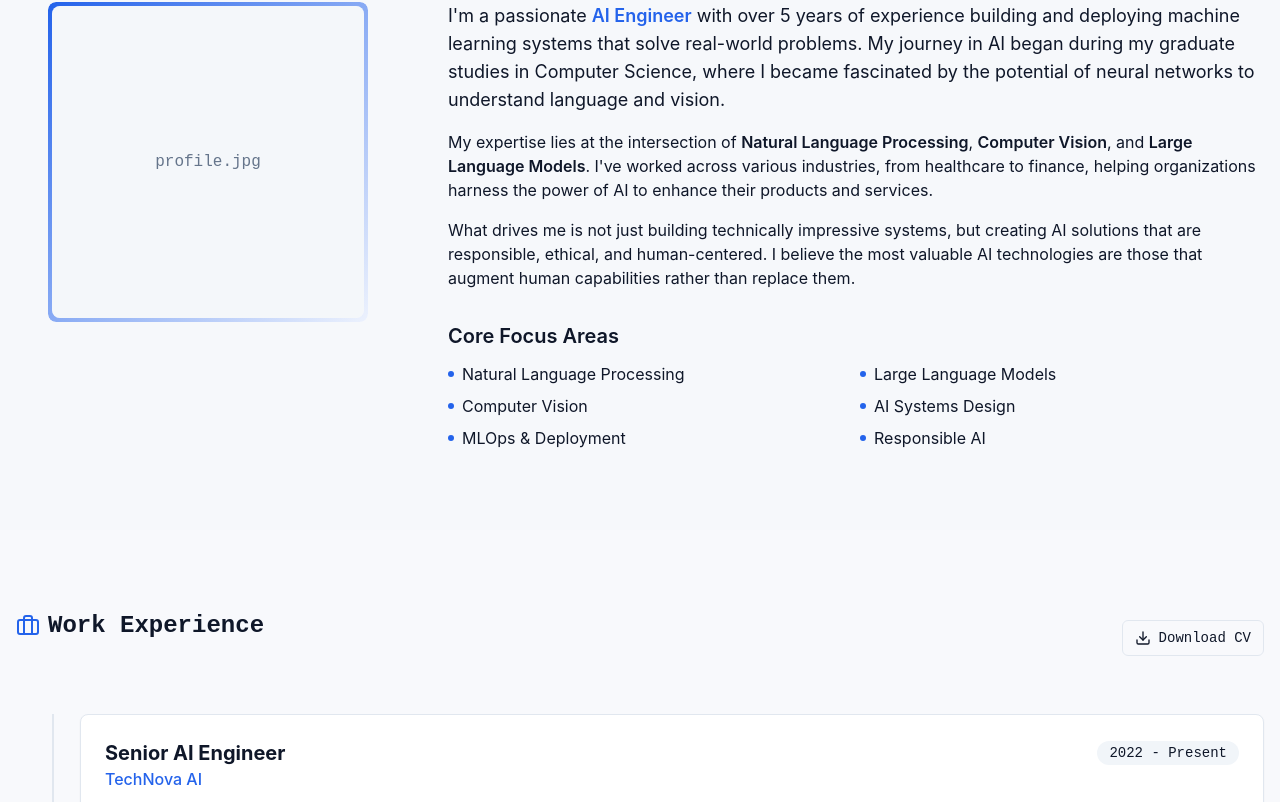
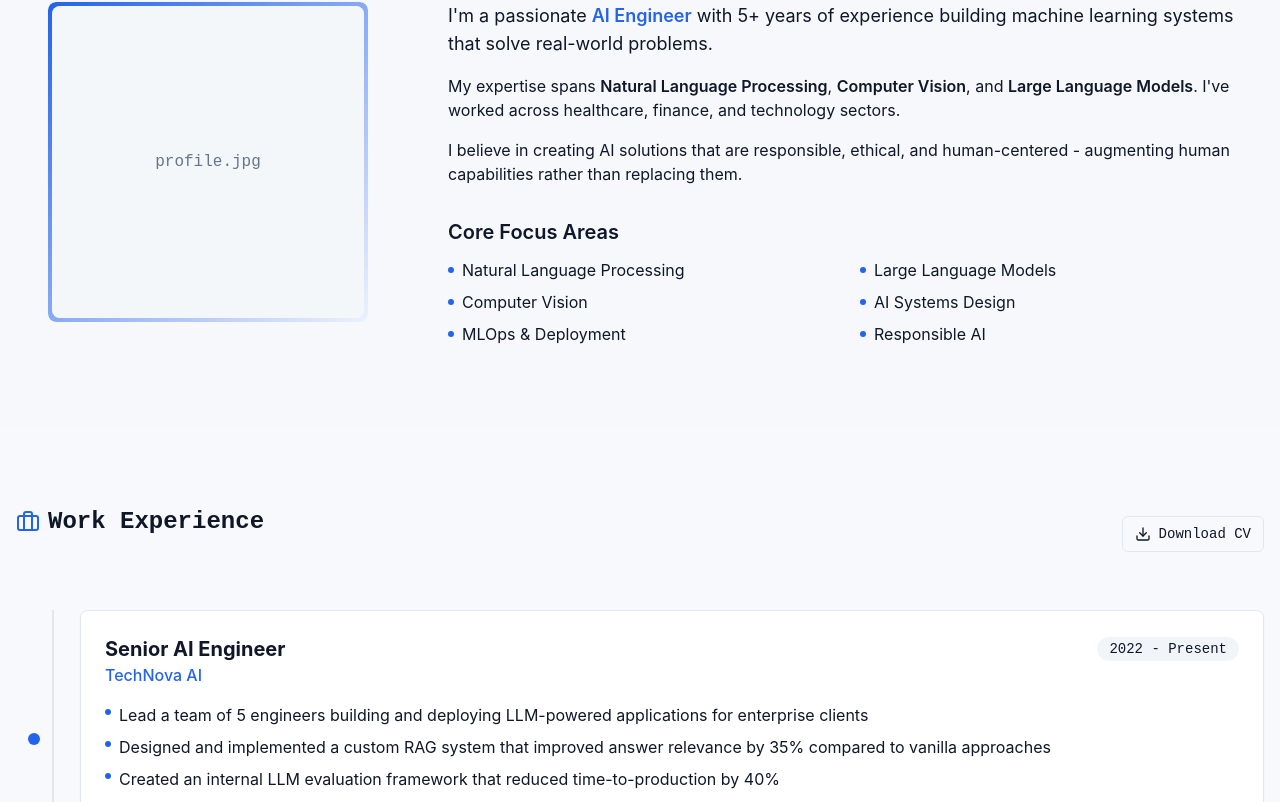
Before and after one commit to Saim-Khalid/Portfolio, a React (Vite) app: page / in a window 1280 px wide. Shown: the part 934-1736 px from the top of the page. Built offline with nearby package versions, Linux system fonts and the light colour scheme.

Commit message:
Refactor: Reduce About Me text
Reduced the text content within the About Me section while maintaining the original text format.

```diff
--- a/src/components/AboutSection.tsx
+++ b/src/components/AboutSection.tsx
@@ -27,15 +27,15 @@ const AboutSection = () => {
 
           <div className="md:col-span-2 space-y-4">
             <p className="text-lg">
-              I'm a passionate <span className="font-semibold text-primary">AI Engineer</span> with over 5 years of experience building and deploying machine learning systems that solve real-world problems. My journey in AI began during my graduate studies in Computer Science, where I became fascinated by the potential of neural networks to understand language and vision.
+              I'm a passionate <span className="font-semibold text-primary">AI Engineer</span> with 5+ years of experience building machine learning systems that solve real-world problems.
             </p>
 
             <p>
-              My expertise lies at the intersection of <span className="font-semibold">Natural Language Processing</span>, <span className="font-semibold">Computer Vision</span>, and <span className="font-semibold">Large Language Models</span>. I've worked across various industries, from healthcare to finance, helping organizations harness the power of AI to enhance their products and services.
+              My expertise spans <span className="font-semibold">Natural Language Processing</span>, <span className="font-semibold">Computer Vision</span>, and <span className="font-semibold">Large Language Models</span>. I've worked across healthcare, finance, and technology sectors.
             </p>
 
             <p>
-              What drives me is not just building technically impressive systems, but creating AI solutions that are responsible, ethical, and human-centered. I believe the most valuable AI technologies are those that augment human capabilities rather than replace them.
+              I believe in creating AI solutions that are responsible, ethical, and human-centered - augmenting human capabilities rather than replacing them.
             </p>
 
             <div className="pt-4">
```
